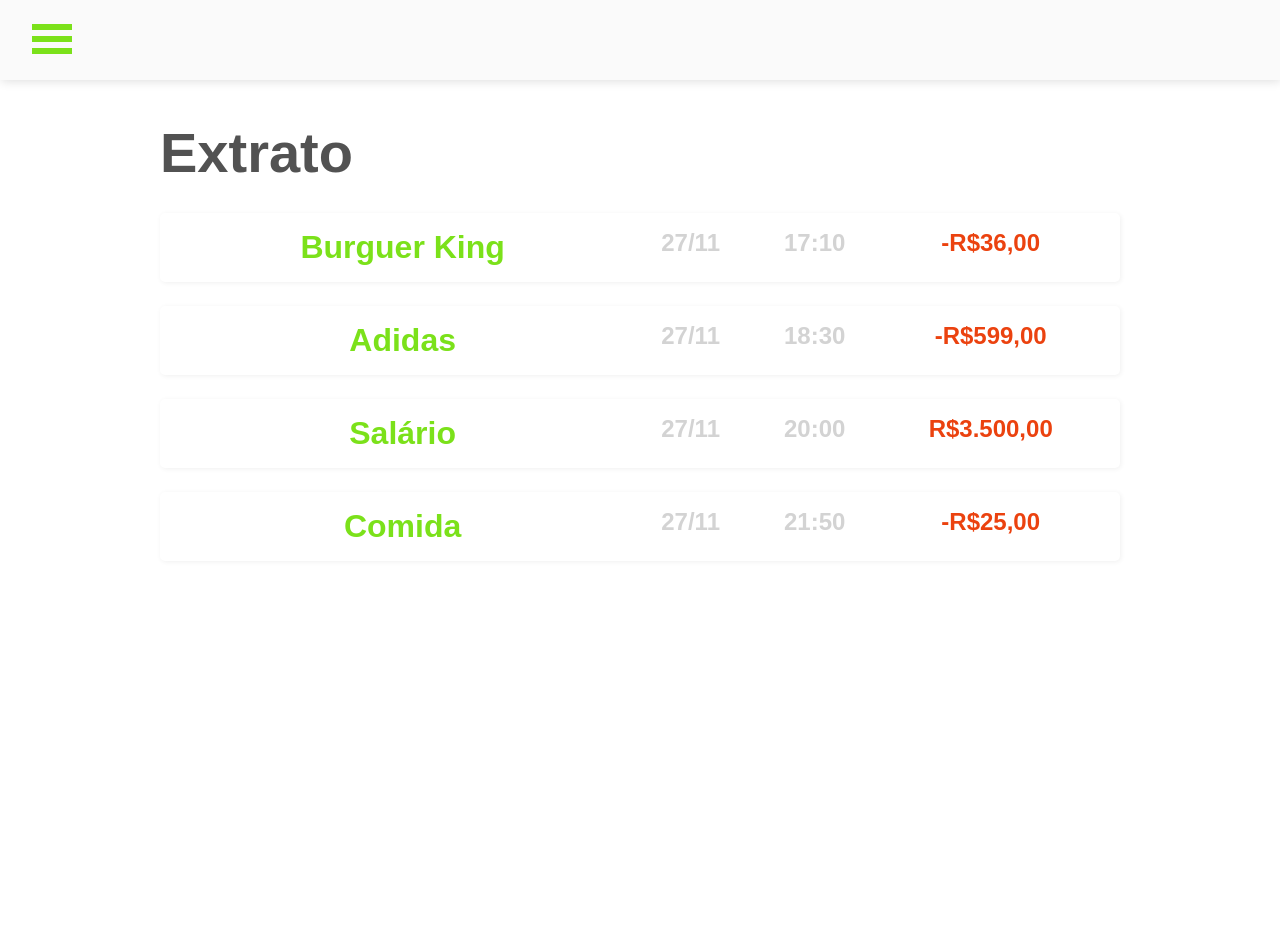
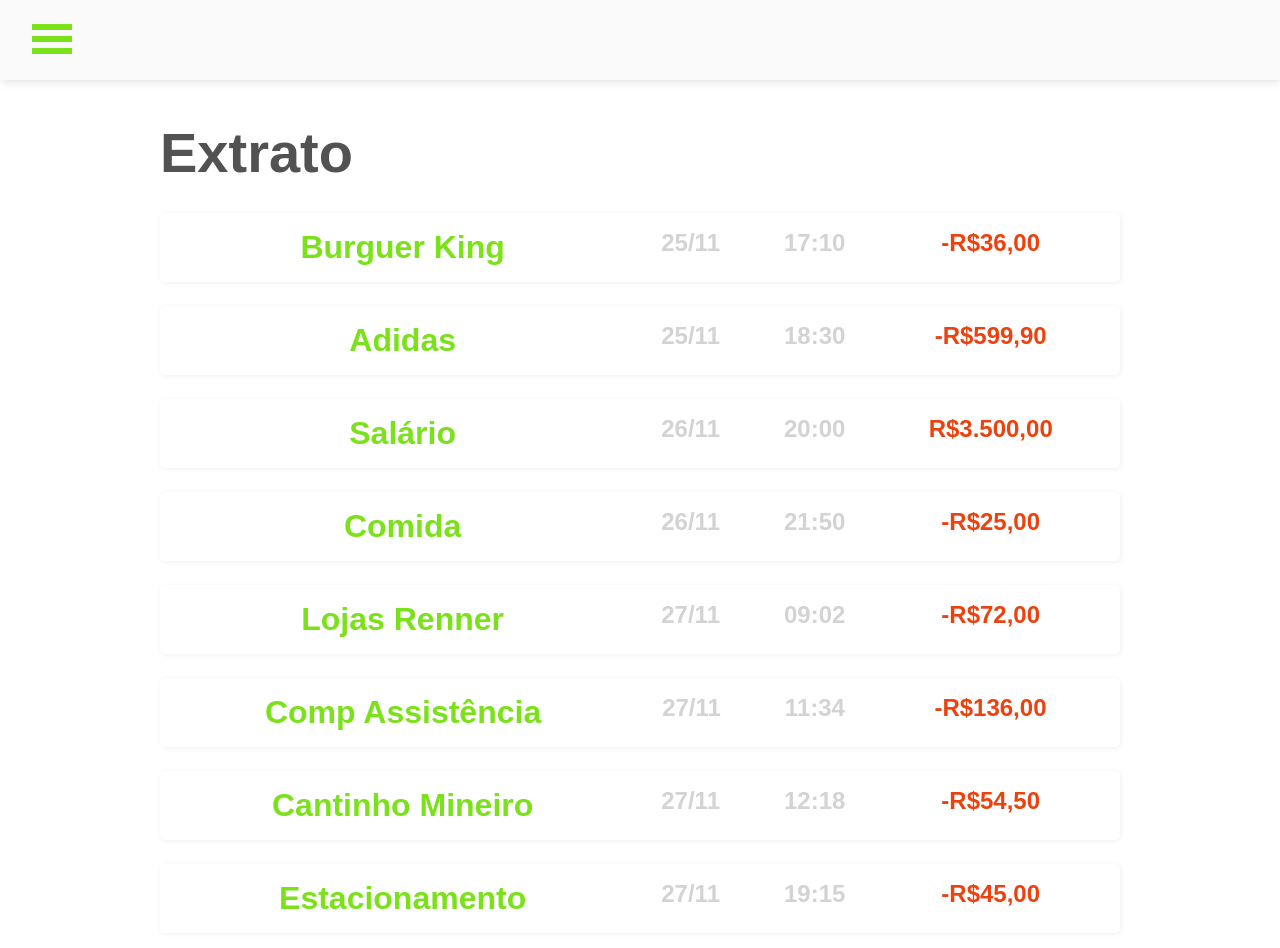
Before and after one commit to nettobruno/conta-simples, a React (Create React App) app: page /Stratum in a window 1280 px wide. Shown: the top 948 px of the page. Before the commit the page ends 800 px from the top, so only its background shows below. Built offline with nearby package versions, Linux system fonts and the light colour scheme.

Commit message:
Adicionando mais itens ao extrato

```diff
--- a/src/components/ItemSaldo/index.js
+++ b/src/components/ItemSaldo/index.js
@@ -10,10 +10,24 @@ export default class ContainerItem extends React.Component {
 
     this.state = {
       records: [
-        { name: 'Burguer King', date: '27/11', hour: '17:10', price: -36.0 },
-        { name: 'Adidas', date: '27/11', hour: '18:30', price: -599.0 },
-        { name: 'Salário', date: '27/11', hour: '20:00', price: 3500.0 },
-        { name: 'Comida', date: '27/11', hour: '21:50', price: -25.0 },
+        { name: 'Burguer King', date: '25/11', hour: '17:10', price: -36.0 },
+        { name: 'Adidas', date: '25/11', hour: '18:30', price: -599.9 },
+        { name: 'Salário', date: '26/11', hour: '20:00', price: 3500.0 },
+        { name: 'Comida', date: '26/11', hour: '21:50', price: -25.0 },
+        { name: 'Lojas Renner', date: '27/11', hour: '09:02', price: -72.0 },
+        {
+          name: 'Comp Assistência',
+          date: '27/11',
+          hour: '11:34',
+          price: -136.0,
+        },
+        {
+          name: 'Cantinho Mineiro',
+          date: '27/11',
+          hour: '12:18',
+          price: -54.5,
+        },
+        { name: 'Estacionamento', date: '27/11', hour: '19:15', price: -45.0 },
       ],
     };
   }
```
